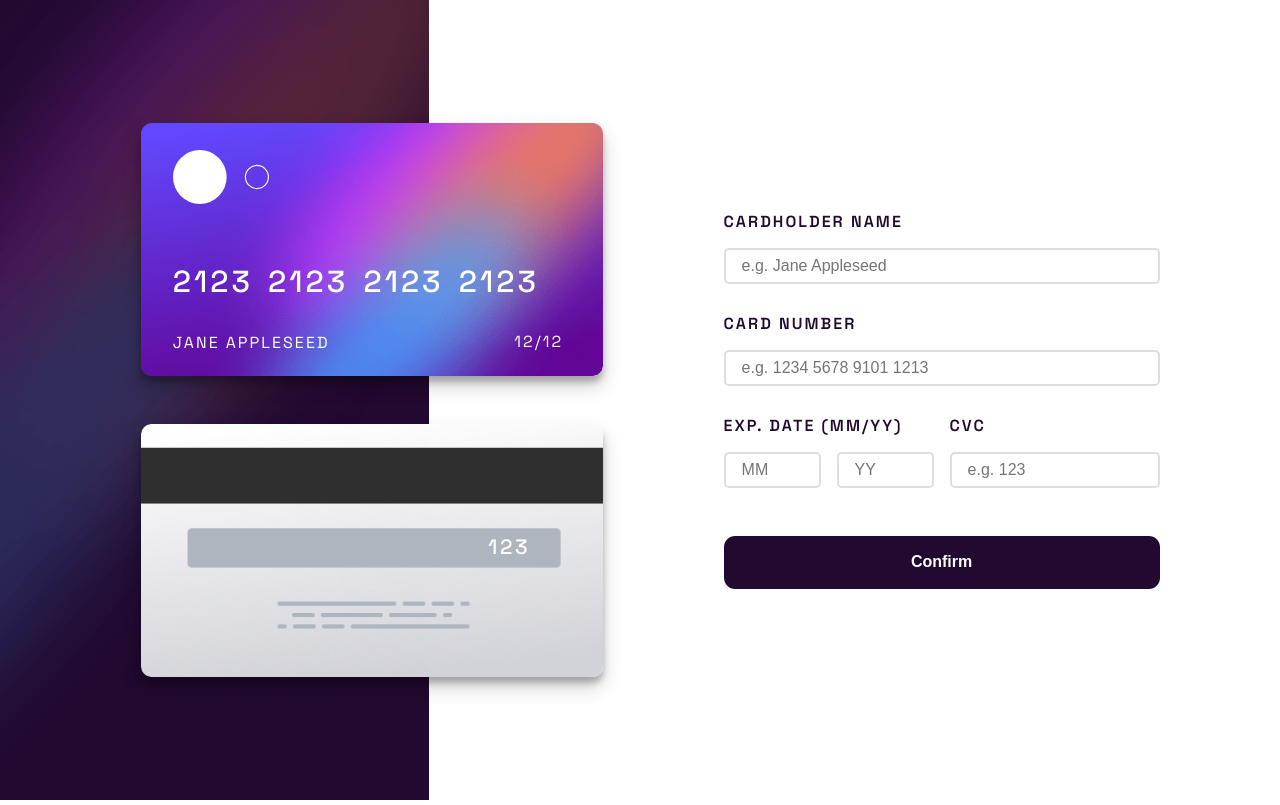
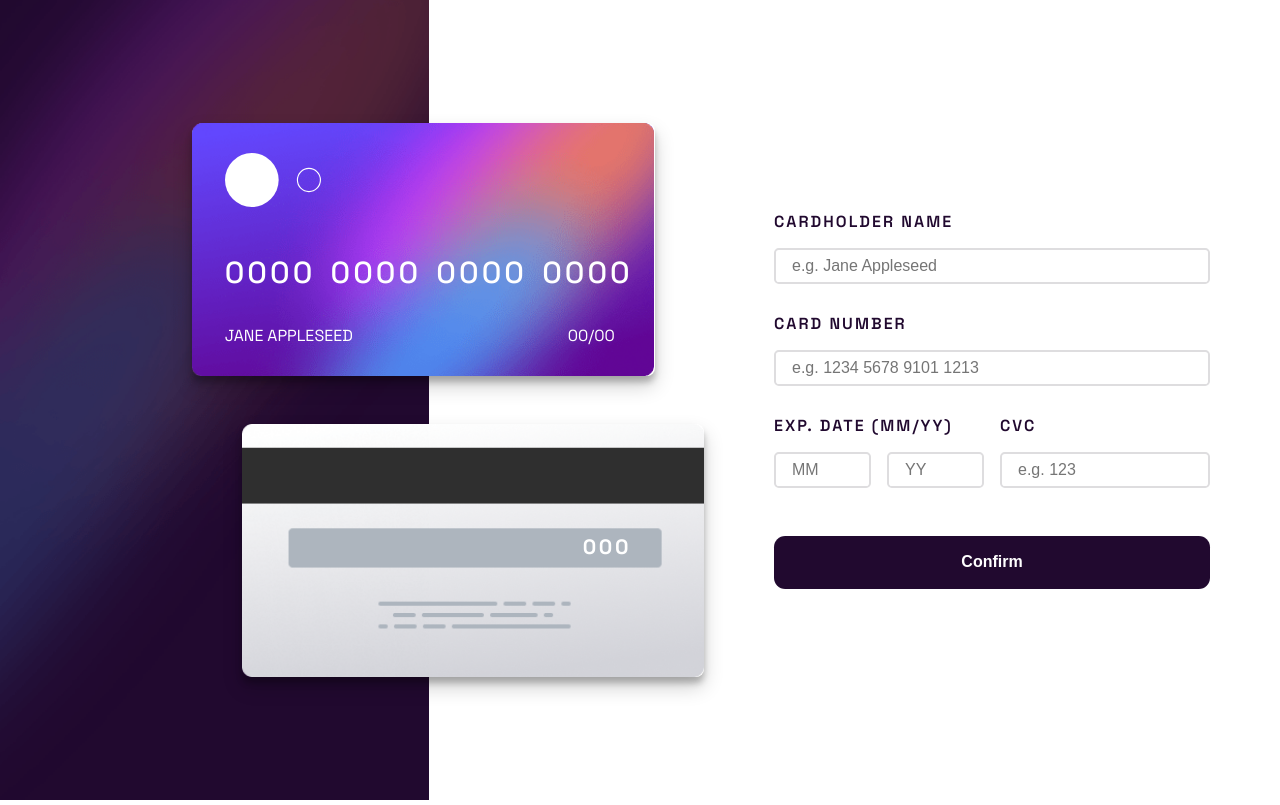
Before and after one commit to Lukiticas/credit-card-checkout, a React (Vite) app: page / in a window 1280 px wide. Built offline with nearby package versions, Linux system fonts and the light colour scheme.

Commit message:
code otimization

```diff
--- a/src/App.jsx
+++ b/src/App.jsx
@@ -24,16 +24,14 @@ function App() {
       </picture>
       <aside className="card-wrapper">
         <CreditCard
-          name={formInfo.name ? formInfo.name : "Jane Appleseed"}
-          number={formInfo.number ? formInfo.number : "2123212321232123"}
-          date={{
-            month: formInfo.month ? formInfo.month : "12",
-            year: formInfo.year ? formInfo.year : "12",
-          }}
+          name={formInfo.name}
+          number={formInfo.number}
+          month={formInfo.month}
+          year={formInfo.year}
           side={false}
           app
         />
-        <CreditCard cvc={formInfo.cvc ? formInfo.cvc : "123"} side={true} />
+        <CreditCard cvc={formInfo.cvc} side={true} />
       </aside>
       <section className="form-wrapper">
         <FormControl
--- a/src/components/CreditCard/CreditCard.css
+++ b/src/components/CreditCard/CreditCard.css
@@ -1,20 +1,27 @@
 .card {
-  color: var(--white);
+  position: relative;
+
   width: 28.9em;
   height: 15.835em;
-  display: flex;
-  flex-flow: column nowrap;
-  align-items: flex-start;
-  border-radius: 10px;
-  padding-left: 2em;
+
+  border-radius: 0.5rem;
   background-size: contain;
   background-repeat: no-repeat;
   overflow: hidden;
-  position: relative;
+  color: var(--white);
+
   animation: 1s ease-out 0s 1 entrance;
   transition: right 500ms ease-in-out;
   box-shadow: rgba(0, 0, 0, 0.19) 0px 10px 20px, rgba(0, 0, 0, 0.23) 0px 6px 6px;
   cursor: pointer;
+}
+
+.card__number,
+.card__cvc,
+.card__name,
+.card__date,
+.card img {
+  position: absolute;
 }
 
 .card:hover {
@@ -24,74 +31,57 @@
 
 .card img:first-of-type {
   width: 6em;
-  margin-top: 1.7em;
+  top: 12%;
+  left: 7%;
 }
 
-.card__details {
-  margin-top: auto;
-  height: 45%;
-  display: flex;
-  flex-direction: column;
-}
-
-.details__number {
+.card__number {
   font-size: 190%;
   letter-spacing: 0.1em;
   font-weight: 500;
   text-align: center;
+  bottom: 33%;
+  left: 7%;
 }
 
-.details__number span:nth-child(4) {
+.card__number span:nth-child(4) {
   margin-right: 0.5em;
 }
 
-.details__number span:nth-child(8) {
+.card__number span:nth-child(8) {
   margin-right: 0.5em;
 }
 
-.details__number span:nth-child(12) {
+.card__number span:nth-child(12) {
   margin-right: 0.5em;
 }
 
-.card__details > footer {
-  display: flex;
-  align-items: center;
-  justify-content: space-between;
-  height: 100%;
+.card__name,
+.card__date {
   font-size: 1em;
+  font-weight: 400;
   text-transform: uppercase;
-  letter-spacing: 0.2ch;
-  width: 100%;
+  bottom: 1.9em;
 }
 
-.card__details > footer h3,
-.card__details > footer small {
-  position: absolute;
-  font-size: 1em;
-  font-weight: 400;
+.card__name {
+  left: 7%;
   max-width: 55%;
   overflow: hidden;
   text-overflow: ellipsis;
   white-space: nowrap;
-  bottom: 1.45em;
-}
-.card__details > footer small {
-  right: 2.5em;
-  bottom: 1.5em;
 }
 
-.wrapper {
-  position: relative;
-  width: 100%;
-  height: 100%;
+.card__date {
+  right: 2.5em;
 }
-.cvc {
+
+.card__cvc {
+  position: absolute;
   font-size: 1.3em;
   letter-spacing: 0.2ch;
-  position: absolute;
   bottom: 5.65em;
   right: 3.5em;
-  font-weight: 500;
 }
 
 @keyframes entrance {
--- a/src/components/CreditCard/index.jsx
+++ b/src/components/CreditCard/index.jsx
@@ -1,11 +1,22 @@
 import "./CreditCard.css";
 
-function CreditCard({ name, number, date, cvc, side }) {
+function CreditCard(props) {
   const cardLogo = "./images/card-logo.svg";
-  const isSide = side ? "back" : "front";
-  const background = side
-    ? "./images/bg-card-back.png"
-    : "./images/bg-card-front.png";
+  const isSide = props.side ? "back" : "front";
+  const background = `./images/bg-card-${isSide}.png`;
+
+  //making my inputs prettier
+  const name = props.name || "Jane Appleseed";
+  const month = props.month?.slice(0, 2).padStart(2, "0");
+  const year = props.year?.slice(0, 2).padStart(2, "0");
+  const cvc = props.cvc
+    ?.trim()
+    .slice(0, 3)
+    .padStart(3, "0");
+  const number = props.number
+    ?.trim()
+    .slice(0, 16)
+    .padEnd(16, "0");
 
   return (
     <div
@@ -14,29 +25,20 @@ function CreditCard({ name, number, date, cvc, side }) {
         backgroundImage: `url(${background})`,
       }}
     >
-      {side ? (
-        <div className="wrapper">
-          <h2 className="cvc">{cvc.trim().slice(0, 3)}</h2>
-        </div>
+      {props.side ? (
+        <h2 className="card__cvc">{cvc}</h2>
       ) : (
         <>
           <img src={cardLogo} alt="" />
-          <section className="card__details">
-            <h2 className="details__number">
-              {number
-                .slice(0, 16)
-                .split("")
-                .map((e, index) => (
-                  <span key={index}>{e}</span>
-                ))}
-            </h2>
-            <footer>
-              <h3>{name}</h3>
-              <small>
-                {date.month.slice(0, 2)}/{date.year.slice(0, 2)}
-              </small>
-            </footer>
-          </section>
+          <h2 htmlFor="number" className="card__number">
+            {number.split("").map((e, index) => (
+              <span key={index}>{e}</span>
+            ))}
+          </h2>
+          <h3 className="card__name">{name}</h3>
+          <small className="card__date">
+            {month}/{year}
+          </small>
         </>
       )}
     </div>
--- a/src/components/Form/Form.css
+++ b/src/components/Form/Form.css
@@ -18,7 +18,7 @@
   display: none;
   position: absolute;
   bottom: -1.5em;
-  color: red;
+  color: var(--rederrors);
   letter-spacing: normal;
   text-transform: none;
   white-space: nowrap;
@@ -44,6 +44,7 @@ input {
   border-radius: 0.3rem;
   padding: 1em;
   font-size: 1em;
+  transition: border-color 300ms ease-in-out;
 }
 
 input:focus {
@@ -65,17 +66,15 @@ input:invalid[focused="true"] ~ span {
   display: block;
 }
 
-.forms__detail {
-  display: grid;
-  grid-template-columns: 1fr 1fr;
-  gap: 1rem;
-  margin-bottom: 1.2em;
-}
-
+.forms__detail,
 .form__input > div {
   display: grid;
   grid-template-columns: 1fr 1fr;
   gap: 1rem;
+}
+
+.forms__detail {
+  margin-bottom: 1.2em;
 }
 
 .form-button {
@@ -86,6 +85,7 @@ input:invalid[focused="true"] ~ span {
   cursor: pointer;
   font-weight: 700;
   font-size: 1em;
+  transition: background 100ms ease-in-out;
 }
 
 .purple {
@@ -94,21 +94,19 @@ input:invalid[focused="true"] ~ span {
 }
 
 .gray-onhover:hover {
-  background: linear-gradient(
-    to right,
-    var(--lineargradiendactiveone),
-    var(--lineargradiendactivetwo)
-  );
+  background-color: var(--lineargradiendactivetwo);
+}
+
+.gray-onhover:active {
+  background-color: var(--lineargradiendactiveone);
 }
 
 .form__complete {
   width: 100%;
-  display: flex;
-  flex-flow: column;
-  align-items: center;
-  justify-content: center;
-  margin-bottom: 2rem;
-  margin-top: 2rem;
+  display: grid;
+  place-items: center;
+  margin: 2rem 0;
+  animation: appear 100ms;
 }
 
 .form__complete img {
--- a/src/components/Form/index.jsx
+++ b/src/components/Form/index.jsx
@@ -4,15 +4,19 @@ import FormInput from "../FormInput";
 function FormControl({ handleData, data, handleComplete }) {
   const { isGoingToContinue, setIsGoingToContinue } = handleComplete;
   const completeIcon = "./images/icon-complete.svg";
+  const currentyear = new Date()
+    .getFullYear()
+    .toString()
+    .substring(-2);
 
   const handleCardDisplay = (card) => {
     const rawText = [...card.split(" ").join("")];
     const creditCard = [];
     rawText.forEach((t, i) => {
-      if (i % 4 === 0) creditCard.push(" ");
+      if (i % 4 === 0 && i !== 0) creditCard.push(" ");
       creditCard.push(t);
     });
-    return creditCard.join("").slice(0, 20);
+    return creditCard.join("").slice(0, 19);
   };
 
   const handleSubmit = (e) => {
@@ -23,7 +27,12 @@ function FormControl({ handleData, data, handleComplete }) {
 
   const handleChange = (target) => {
     let { name, value } = target;
+    name === "year" && value < currentyear
+      ? target.setCustomValidity("Invalid year")
+      : target.setCustomValidity("");
+
     value = name == "number" ? value.split(" ").join("") : value;
+
     handleData((prev) => ({ ...prev, [name]: value }));
   };
 
@@ -36,6 +45,8 @@ function FormControl({ handleData, data, handleComplete }) {
       placeholder: "e.g. Jane Appleseed",
       required: true,
       pattern: "^[ a-zA-Z ]*$",
+      autocomplete: "cc-name",
+      inputMode: "text",
     },
     number: {
       value: handleCardDisplay(data.number),
@@ -44,7 +55,9 @@ function FormControl({ handleData, data, handleComplete }) {
       id: "number",
       placeholder: "e.g. 1234 5678 9101 1213",
       required: true,
-      pattern: "[0-9 ]{20,20}",
+      pattern: "[ 0-9 ]{20,20}",
+      autocomplete: "cc-number",
+      inputMode: "numeric",
     },
     month: {
       value: data.month.slice(0, 2),
@@ -55,6 +68,8 @@ function FormControl({ handleData, data, handleComplete }) {
       required: true,
       min: "1",
       max: "12",
+      autocomplete: "cc-exp-month",
+      inputMode: "numeric",
     },
     year: {
       value: data.year.slice(0, 2),
@@ -63,6 +78,8 @@ function FormControl({ handleData, data, handleComplete }) {
       id: "year",
       placeholder: "YY",
       required: true,
+      autocomplete: "cc-exp-year",
+      inputMode: "numeric",
     },
     cvc: {
       value: data.cvc.slice(0, 3),
@@ -73,6 +90,8 @@ function FormControl({ handleData, data, handleComplete }) {
       required: true,
       max: "999",
       min: "100",
+      autocomplete: "cc-csc",
+      inputMode: "numeric",
     },
   };
 
@@ -112,7 +131,11 @@ function FormControl({ handleData, data, handleComplete }) {
                 <FormInput callbackChange={handleChange} attrs={inputs.month} />
                 <FormInput callbackChange={handleChange} attrs={inputs.year} />
                 <span>
-                  {data.month > 12 ? "Incorrect date" : "Can't be blank"}
+                  {data.month > 12 || data.year < currentyear
+                    ? `Incorrect date ${
+                        data.month > 12 || data.month <= 0 ? "(MM)" : ""
+                      } ${data.year < currentyear ? "(YY)" : ""} `
+                    : "can't be blank"}
                 </span>
               </div>
             </div>
@@ -121,7 +144,7 @@ function FormControl({ handleData, data, handleComplete }) {
               <FormInput callbackChange={handleChange} attrs={inputs.cvc} />
               <span>
                 {data.cvc.length < 3
-                  ? "Cvc format incorrect"
+                  ? "CVC format incorrect"
                   : "Can't be blank"}
               </span>
             </div>
--- a/src/styles/App.css
+++ b/src/styles/App.css
@@ -24,17 +24,16 @@ picture {
 
 .card-wrapper {
   position: relative;
-  min-width: 30vw;
+  width: clamp(400px, 55vw, 800px);
   display: flex;
-  flex-flow: column nowrap;
+  flex-direction: column;
   justify-content: center;
   align-items: flex-end;
   gap: 3rem;
-  margin-left: 11vw;
 }
 
 .card:first-child {
-  margin-right: auto;
+  margin-right: 7%;
 }
 
 @keyframes appear {
--- a/src/styles/index.css
+++ b/src/styles/index.css
@@ -37,6 +37,7 @@ input::-webkit-inner-spin-button {
 @media (max-width: 950px) {
   .app {
     flex-flow: column;
+    align-items: center;
   }
 
   .form-wrapper {
@@ -48,38 +49,59 @@ input::-webkit-inner-spin-button {
   picture > img,
   picture {
     width: 100%;
-    max-height: 200px;
+    max-height: max(200px, 7vh);
   }
 
   .card-wrapper {
-    width: 100%;
     min-height: 200px;
     align-items: center;
     margin-left: 0;
-    font-size: 0.45rem;
+    padding-left: 0;
+    width: 100%;
+    font-size: 0.55rem;
+  }
+
+  .card:first-child {
+    margin-right: 0;
   }
 
   .card:first-child {
     position: absolute;
     z-index: 1;
-    top: 13em;
-    left: 20%;
+    margin-left: auto;
+    margin-right: auto;
+    right: 10%;
+    left: 0;
+    bottom: -4rem;
   }
-}
 
-@media screen and (max-width: 600px) {
-  .card-wrapper {
-    font-size: 0.55rem;
+  .card:last-child {
+    position: absolute;
+    margin-left: auto;
+    margin-right: auto;
+    left: 0;
+    right: 0;
   }
 }
 
 @media (device-width: 820px) and (device-height: 1180px) {
   .card-wrapper {
-    font-size: 1.8vw;
+    font-size: 1.7vw;
   }
+  .card:first-child {
+    top: 9rem;
+  }
+
+  picture > img,
+  picture {
+    width: 100%;
+    max-height: 300px;
+  }
+
   .card:last-child {
-    top: 0.5em;
+    top: 1rem;
   }
+
   .form-wrapper {
     flex: 1;
   }
@@ -94,8 +116,12 @@ input::-webkit-inner-spin-button {
     font-size: 1.6vw;
   }
 
+  .card:first-child {
+    top: 10em;
+  }
+
   .card:last-child {
-    top: 0.6em;
+    top: 1rem;
   }
 
   .form-wrapper {
@@ -111,8 +137,12 @@ input::-webkit-inner-spin-button {
     font-size: 1.6vw;
   }
 
+  .card:first-child {
+    top: 10em;
+  }
+
   .card:last-child {
-    top: 0.5em;
+    top: 1rem;
   }
 
   .form-wrapper {
```
